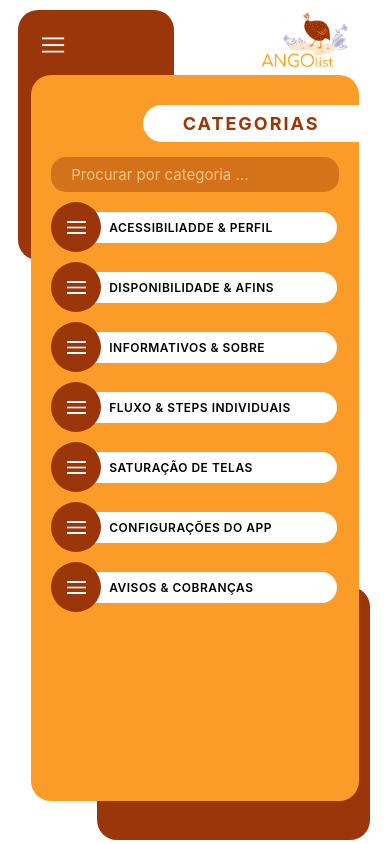
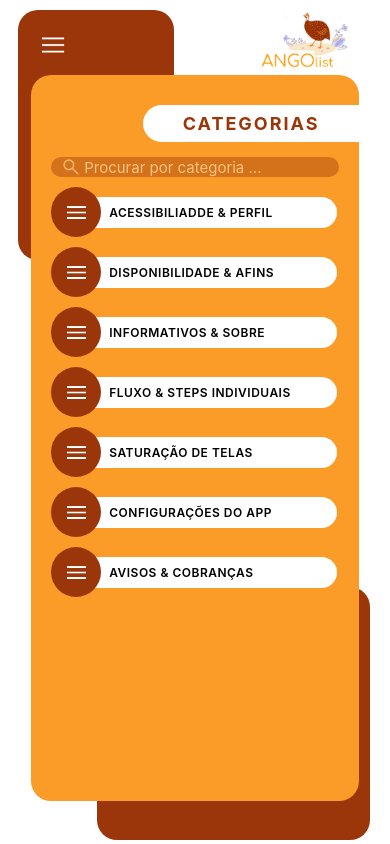
Before and after one commit to R-o-d-r-i-g-o/angolist---mobile, a React Native app: screen /Categories in a window 390 px wide. Built offline with nearby package versions, Linux system fonts and the light colour scheme.

Commit message:
fix: add icon in search field

```diff
--- a/src/pages/categories/index.tsx
+++ b/src/pages/categories/index.tsx
@@ -3,19 +3,25 @@ import color from '../../utils/colors';
 import {data} from './data';
 import {PageTemplate} from '../../components/pageTemplate';
 import {ListItems} from '../../components/listItems';
-import {SearchField, ScrollView} from './styles';
+import * as S from './styles';
 import {category} from './types';
 
 export const Categories: React.FC = () => {
   return (
     <PageTemplate mainText={'Categorias'}>
       <>
-        <SearchField
-          type="search"
-          placeholder="Procurar por categoria ..."
-          placeholderTextColor={color.baseWhite}
-        />
-        <ScrollView>
+        <S.InputSettings>
+          <S.SearchImage
+            tintColor={color.baseWhite}
+            source={require('./../../assets/search.png')}
+          />
+          <S.SearchField
+            type="search"
+            placeholder="Procurar por categoria ..."
+            placeholderTextColor={color.baseWhite}
+          />
+        </S.InputSettings>
+        <S.ScrollView>
           {data.map((item: category) => (
             <ListItems
               key={item.name}
@@ -23,7 +29,7 @@ export const Categories: React.FC = () => {
               iconLocal={item.icon}
             />
           ))}
-        </ScrollView>
+        </S.ScrollView>
       </>
     </PageTemplate>
   );
--- a/src/pages/categories/styles.ts
+++ b/src/pages/categories/styles.ts
@@ -1,15 +1,26 @@
 import styled from 'styled-components/native';
 import color from '../../utils/colors';
 
-const SearchField = styled.TextInput`
+const InputSettings = styled.View`
   background: ${color.baseBrown};
   border-radius: 15px;
   opacity: 0.4;
-  font-size: 15px;
   margin-top: 15px;
   margin-right: 20px;
-  padding: 8px 20px;
+  padding: 0 10px;
+  flex-direction: row;
+  align-items: center;
+  gap: 3px;
+`;
+
+const SearchImage = styled.Image`
+  height: 20px;
+  width: 20px;
+`;
+const SearchField = styled.TextInput`
+  font-size: 15px;
   color: ${color.baseWhite};
+  width: 92%;
 `;
 
 const ScrollView = styled.ScrollView`
@@ -18,4 +29,4 @@ const ScrollView = styled.ScrollView`
   height: 700px;
 `;
 
-export {SearchField, ScrollView};
+export {InputSettings, SearchImage, SearchField, ScrollView};
```
Also changed, not shown: src/assets/search.png (added).
